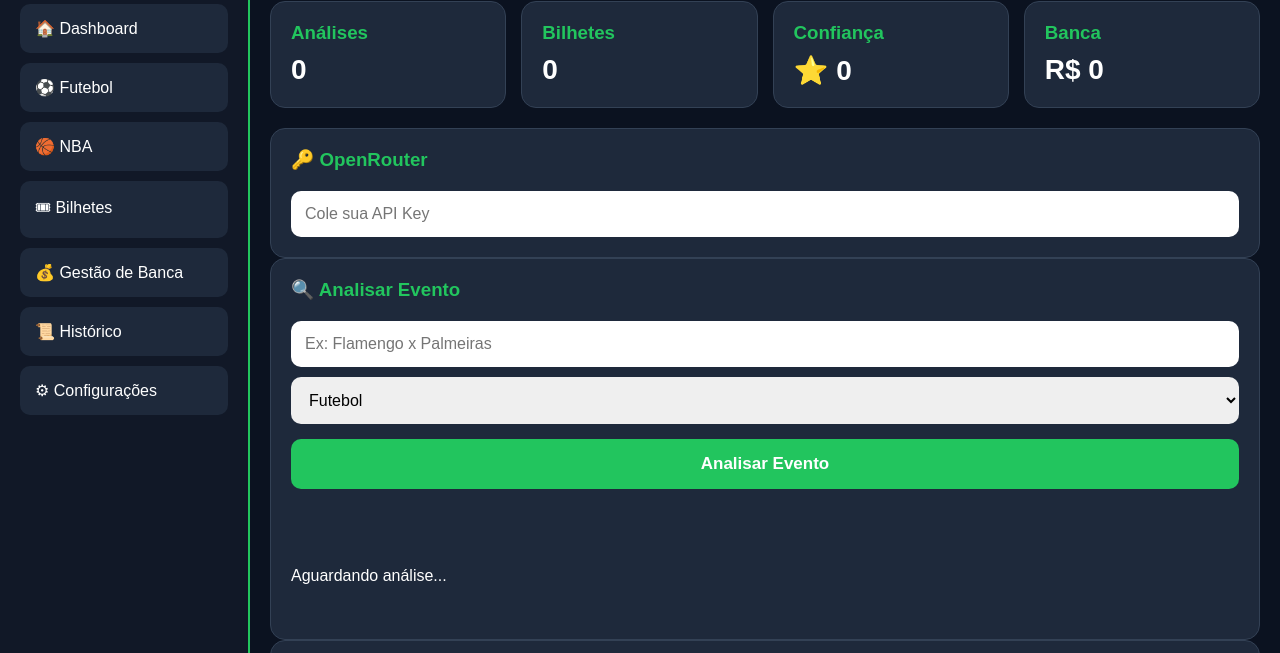
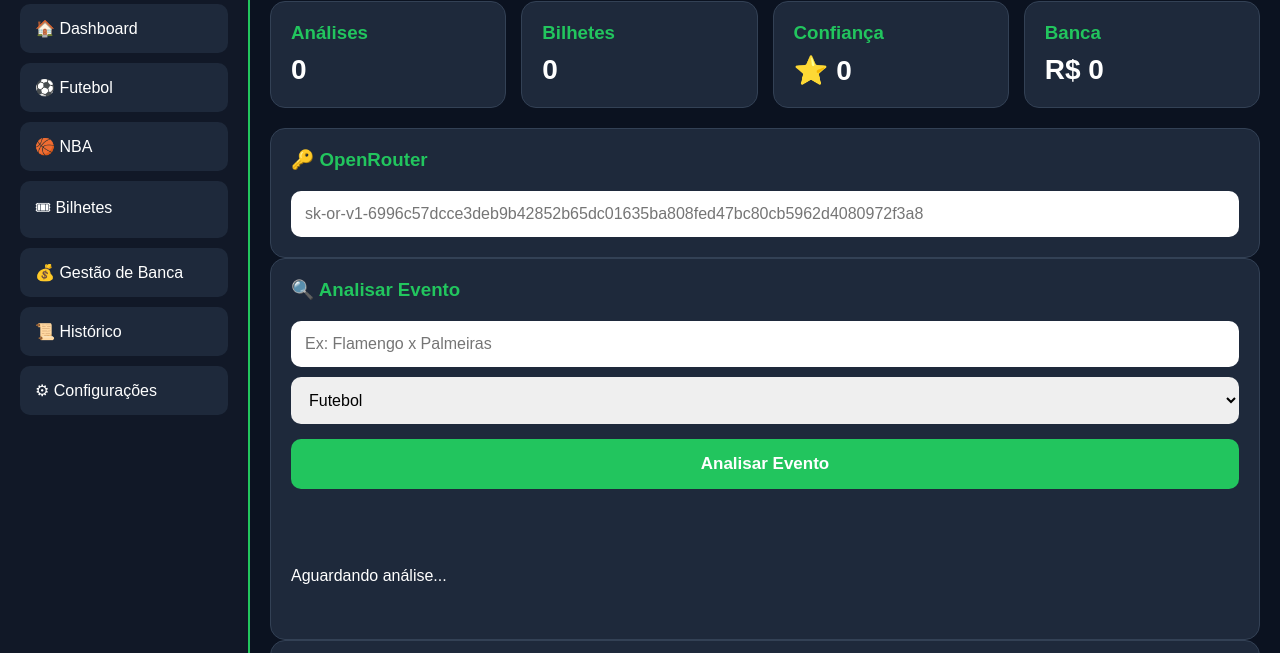
Before and after one commit to Yarlen06775/shacau067-analyticas-ai, a plain HTML site: page index.html in a window 1280 px wide. Shown: the part 74-727 px from the top of the page. Drawn offline with Linux system fonts and the light colour scheme.

Commit message:
Change placeholder text for API key input
Updated placeholder for API key input field.

```diff
--- a/index.html
+++ b/index.html
@@ -375,7 +375,7 @@ R$ 0
 <input
 type="text"
 id="apikey"
-placeholder="Cole sua API Key">
+placeholder="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">
 
 </div>
 
@@ -506,8 +506,6 @@ Nenhuma análise.
 </div>
 
 </div>
-
-<!-- PARTE 2 VAI AQUI -->
 
 </body>
 
```
